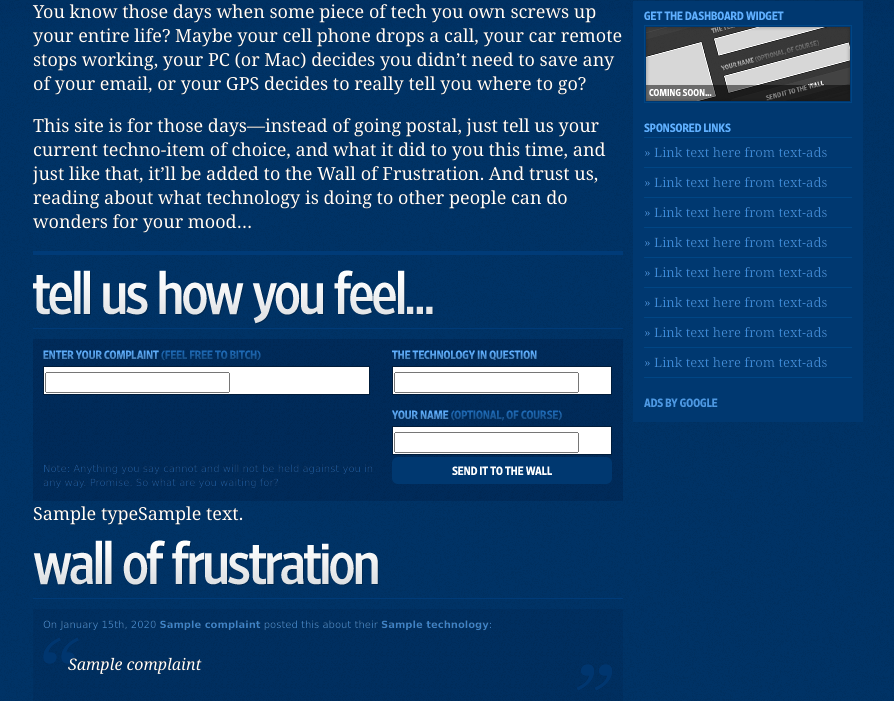
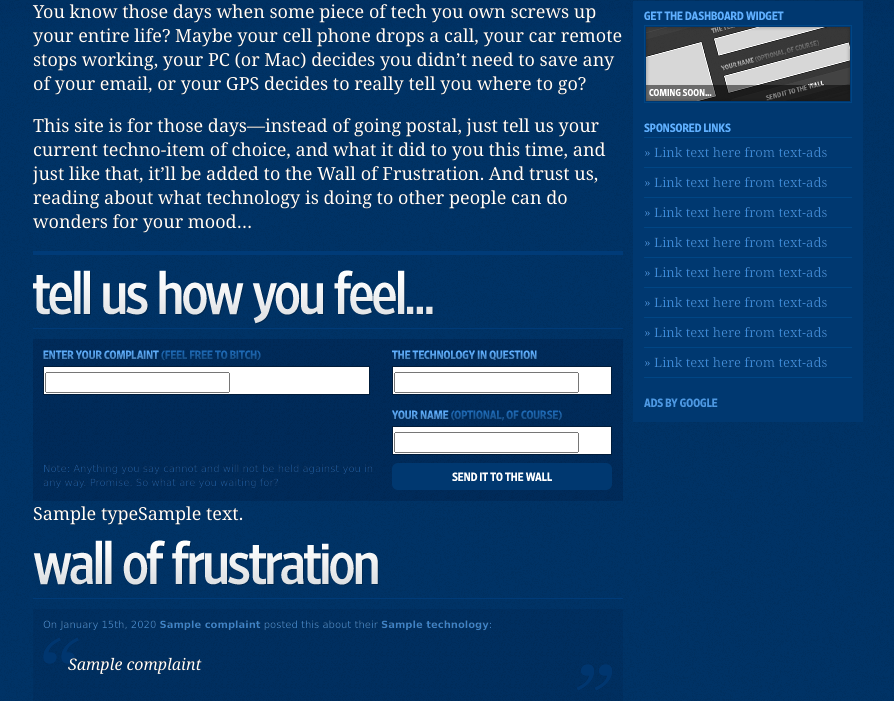
Before and after one commit to danrubin/fmt, a Django app: template templates/complaints/complaint_archive.html in a window 1280 px wide. Shown: the part 151-852 px from the top of the page, without its empty margins (192-1086 px from the left). Run offline with Django 3.2, Linux system fonts and the light colour scheme; the template is opened without the code that fills it: most values are stand-ins (such as "Sample title", 1, 10 or a date in 2020); form fields are guessed from the names that the template uses; parts of the project's set-up code (start-up, migrations or seed data) failed here and were passed over.

Commit message:
edited the form to use a button element instead of the standard input.

```diff
--- a/templates/complaints/complaint_archive.html
+++ b/templates/complaints/complaint_archive.html
@@ -28,7 +28,7 @@
 							<p class="note">Note: Anything you say cannot and will not be held against you in any way. Promise. So what are you waiting for?</p>
 						</td>
 						<td class="column2">
-							<input id="submit" type="image" src="{{ MEDIA_URL }}/images/button_blue_submit.png" />
+							<button id="submit" type="submit">Send it to the wall &raquo;</button>
 						</td>
 					<tr>
 				</table>
```
